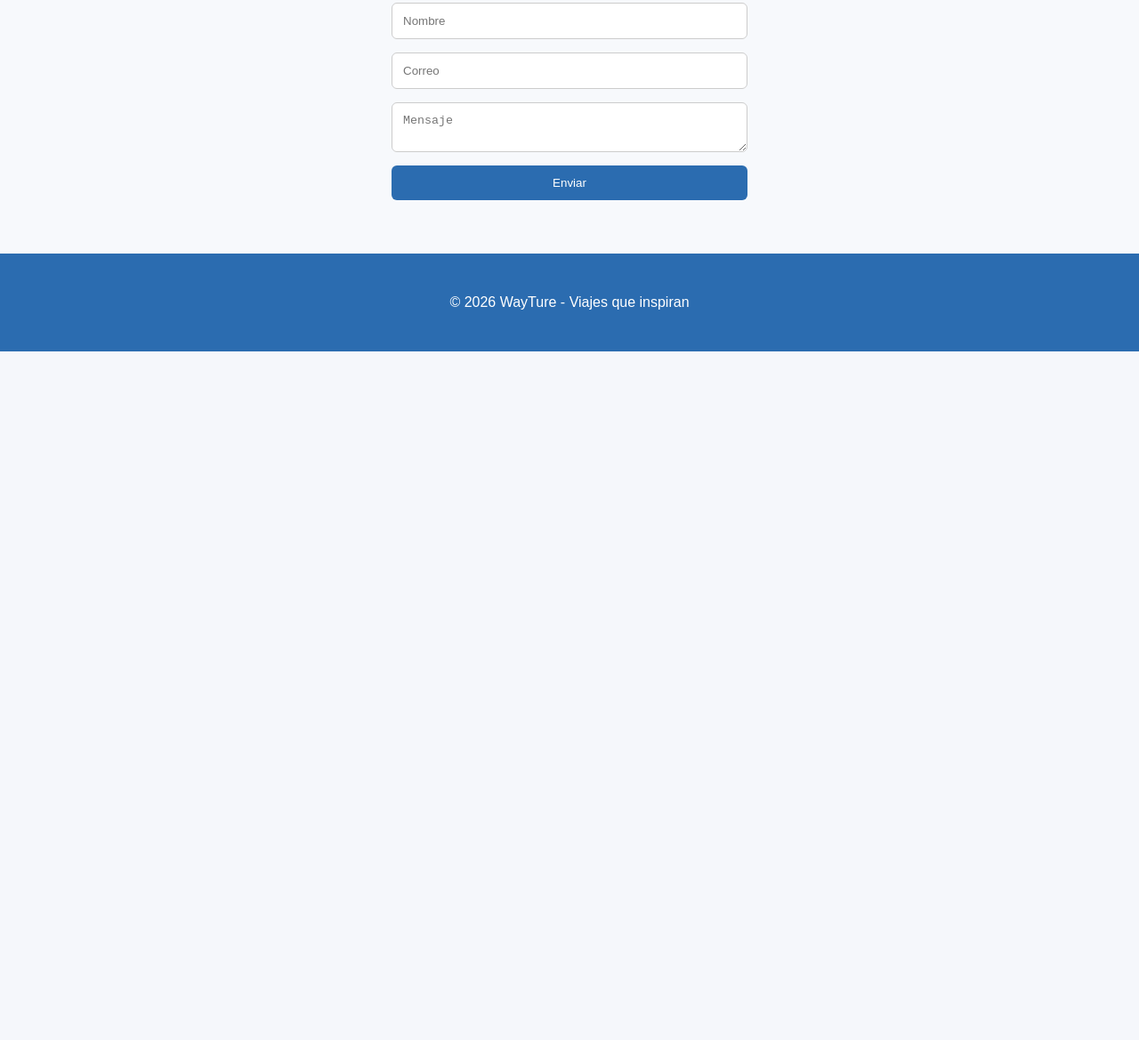
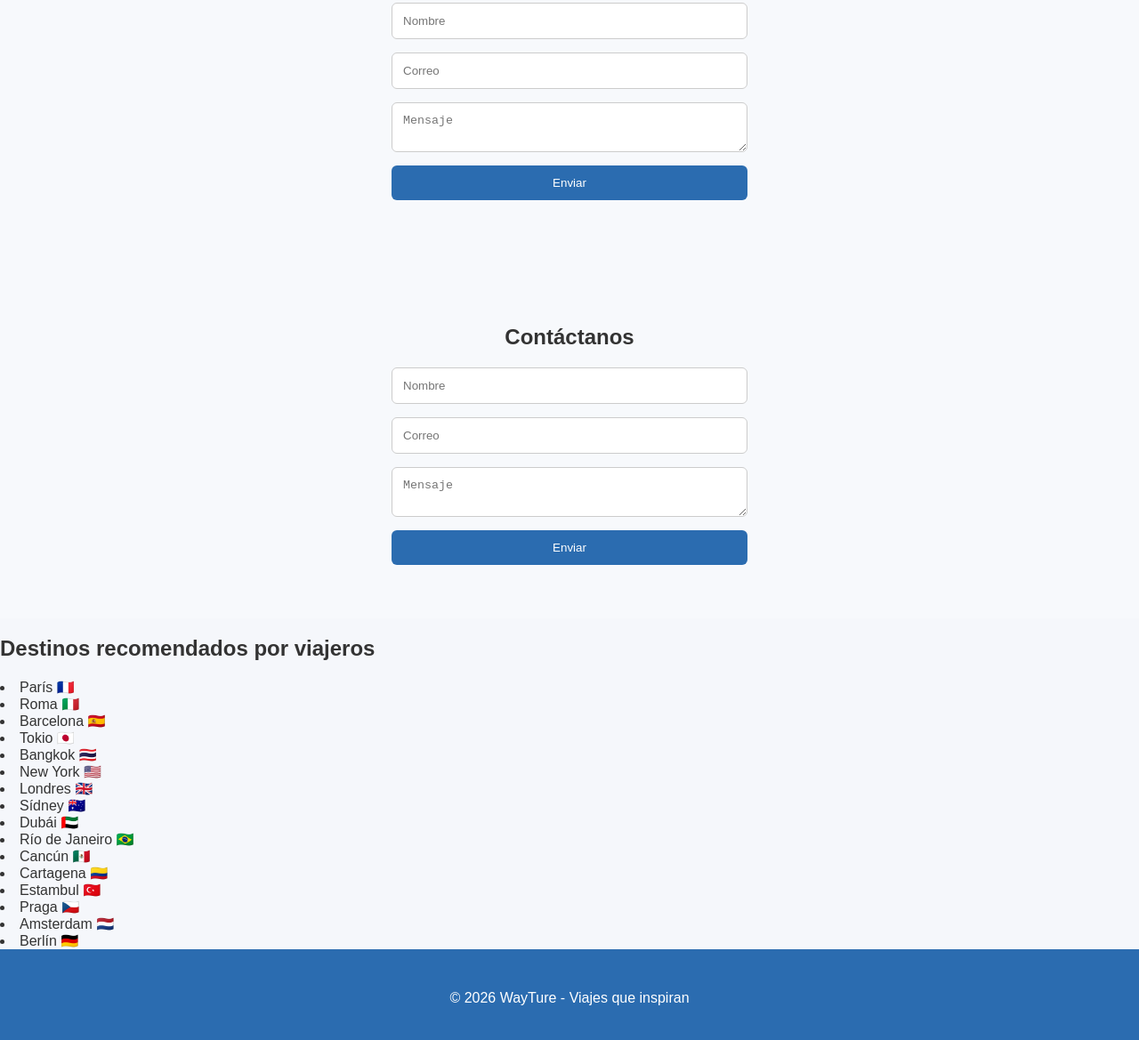
Before and after one commit to skizm07/WayTure, a plain HTML site: page index.html in a window 1280 px wide. Shown: the part 2754-3923 px from the top of the page at 89% size. Before the commit the page ends 3149 px from the top, so only its background shows below. Drawn offline with Linux system fonts and the light colour scheme.

Commit message:
Update index.html

```diff
--- a/index.html
+++ b/index.html
@@ -150,6 +150,49 @@ style="border:0;">
 
 </section>
 
+<section class="contact">
+
+<h2>Contáctanos</h2>
+
+<form>
+
+<input type="text" placeholder="Nombre" required>
+
+<input type="email" placeholder="Correo" required>
+
+<textarea placeholder="Mensaje"></textarea>
+
+<button type="submit">Enviar</button>
+
+</form>
+
+</section>
+<section class="destinos-columnas">
+
+<h2>Destinos recomendados por viajeros</h2>
+
+<div id="columnas">
+
+<li>París 🇫🇷</li>
+<li>Roma 🇮🇹</li>
+<li>Barcelona 🇪🇸</li>
+<li>Tokio 🇯🇵</li>
+<li>Bangkok 🇹🇭</li>
+<li>New York 🇺🇸</li>
+<li>Londres 🇬🇧</li>
+<li>Sídney 🇦🇺</li>
+<li>Dubái 🇦🇪</li>
+<li>Río de Janeiro 🇧🇷</li>
+<li>Cancún 🇲🇽</li>
+<li>Cartagena 🇨🇴</li>
+<li>Estambul 🇹🇷</li>
+<li>Praga 🇨🇿</li>
+<li>Amsterdam 🇳🇱</li>
+<li>Berlín 🇩🇪</li>
+
+</div>
+
+</section>
 </main>
 
 
```
